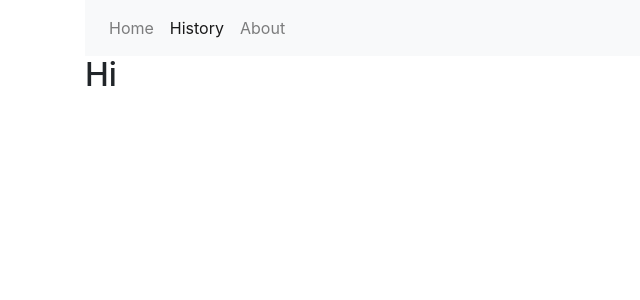
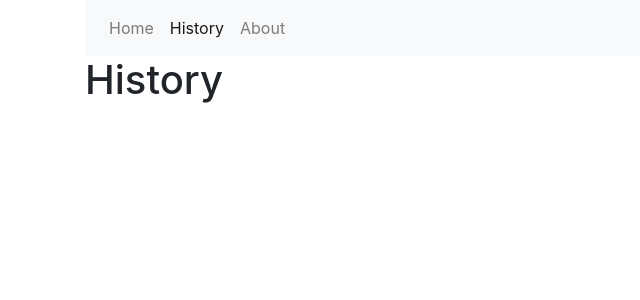
Before and after one commit to donjar/skoring-iidx, a React (Create React App) app: page /history in a window 1280 px wide. Shown: the top 300 px of the page, without its empty margins (0-640 px from the left). Built offline with nearby package versions, Linux system fonts and the light colour scheme.

Commit message:
Add History dummy

```diff
--- a/src/History.js
+++ b/src/History.js
@@ -3,7 +3,7 @@ import React, { Component } from 'react';
 class History extends Component {
   render() {
     return (
-      <h2>Hi</h2>
+      <h1>History</h1>
     );
   }
 }
```
